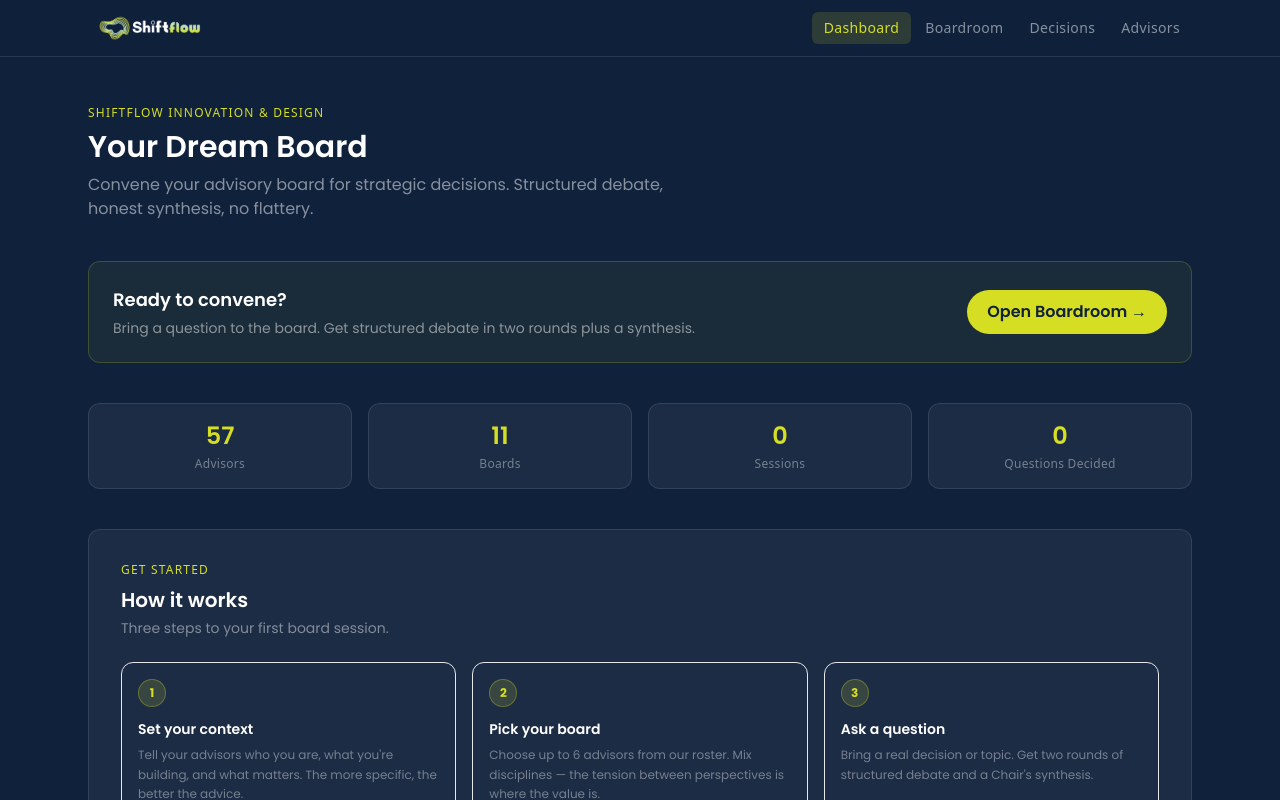
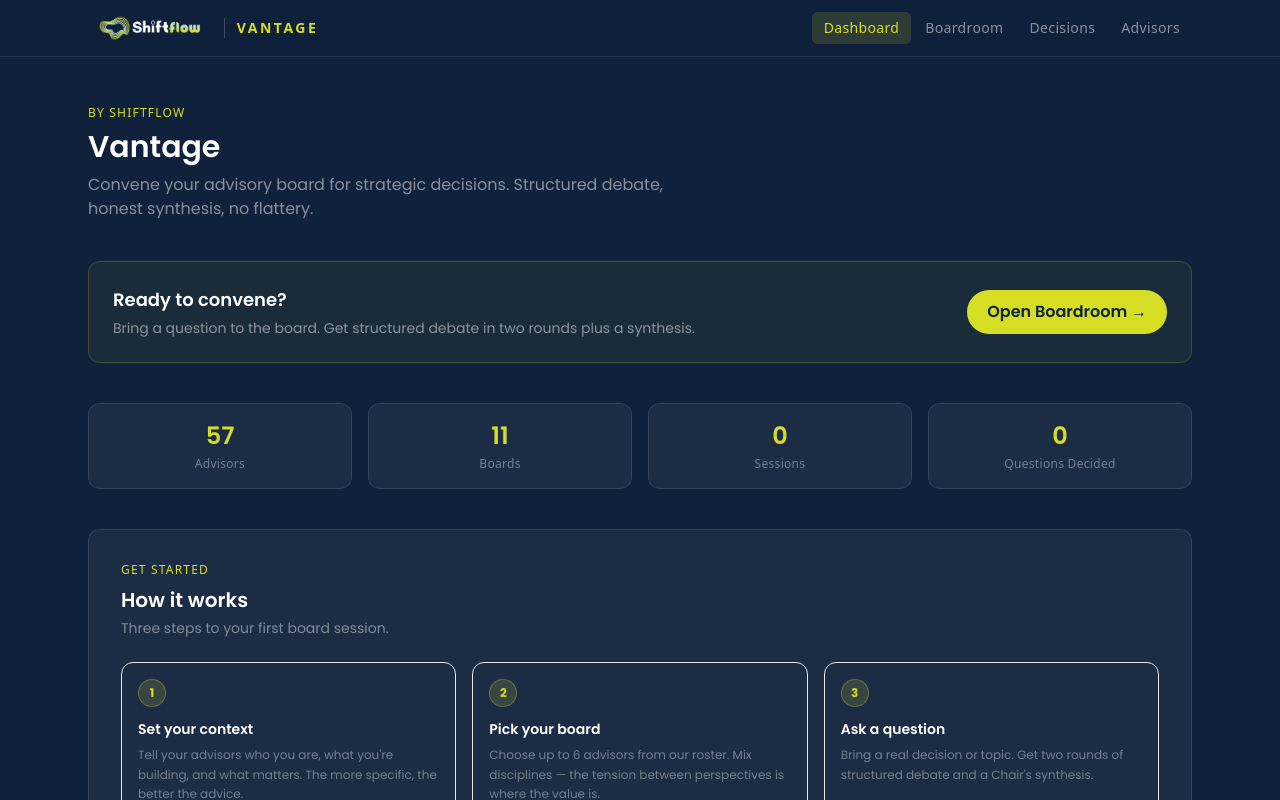
Before and after one commit to shift506/dream-board, a Next.js app: page / in a window 1280 px wide. Shown: the top 800 px of the page. Built offline with nearby package versions, Linux system fonts and the light colour scheme; no server answers; a web font is replaced by a local one.

Commit message:
Rebrand to Vantage by ShiftFlow
Updates all user-facing product name references from "Your Dream Board" to "Vantage by ShiftFlow", including nav lockup, page title, metadata, and report footer.

Co-Authored-By: Claude Sonnet 4.6 <noreply@anthropic.com>

```diff
--- a/src/app/context/ContextEditor.tsx
+++ b/src/app/context/ContextEditor.tsx
@@ -89,7 +89,7 @@ const MODES: Record<Mode, ModeConfig> = {
       section: "About You",
       rolePlaceholder: "e.g. Co-CEO, Founder",
       orgLabel: "Organization",
-      orgPlaceholder: "e.g. ShiftFlow Innovation & Design",
+      orgPlaceholder: "e.g. Acme Corp, your startup name…",
     },
     main: {
       section: "The Business",
--- a/src/app/decisions/[slug]/DecisionClient.tsx
+++ b/src/app/decisions/[slug]/DecisionClient.tsx
@@ -306,7 +306,7 @@ h1{font-size:1.6rem;font-weight:700;line-height:1.3;color:#fff;margin-bottom:0.5
       <a href="https://shiftflow.ca" class="footer-url">shiftflow.ca</a>
     </div>
     <div class="footer-right">
-      Generated by Your Dream Board<br>
+      Generated by Vantage by ShiftFlow<br>
       <a href="https://simboard.shiftflow.ca">simboard.shiftflow.ca</a>
     </div>
   </div>
--- a/src/app/layout.tsx
+++ b/src/app/layout.tsx
@@ -13,8 +13,8 @@ const poppins = Poppins({
 });
 
 export const metadata: Metadata = {
-  title: "Your Dream Board",
-  description: "Advisory board sessions for ShiftFlow Innovation & Design",
+  title: "Vantage by ShiftFlow",
+  description: "AI-powered advisory board sessions. Structured debate, honest synthesis, no flattery.",
   icons: {
     icon: "/brand/logo/ShiftFlow-Logo-Flavicon-NewLeafMidnight.png",
   },
--- a/src/app/page.tsx
+++ b/src/app/page.tsx
@@ -27,9 +27,9 @@ export default async function DashboardPage() {
       {/* Header */}
       <div className="pt-4">
         <p className="text-new-leaf text-xs font-sub tracking-widest uppercase mb-2">
-          ShiftFlow Innovation & Design
+          by ShiftFlow
         </p>
-        <h1 className="text-3xl font-semibold text-white">Your Dream Board</h1>
+        <h1 className="text-3xl font-semibold text-white">Vantage</h1>
         <p className="text-white/50 mt-2 max-w-xl">
           Convene your advisory board for strategic decisions. Structured debate,
           honest synthesis, no flattery.
--- a/src/components/Navigation.tsx
+++ b/src/components/Navigation.tsx
@@ -16,12 +16,18 @@ export default function Navigation() {
   return (
     <nav className="border-b border-white/10 bg-galaxy/95 backdrop-blur-sm sticky top-0 z-50">
       <div className="max-w-6xl mx-auto px-4 sm:px-6 flex items-center justify-between h-14">
-        <Link href="/" className="flex items-center">
+        <Link href="/" className="flex items-center gap-3">
           <img
             src="/brand/logo/ShiftFlow-Logo-Landscape-FullColour-DarkBackground-2500x930px-72dpi.png"
             alt="ShiftFlow"
             className="h-8 sm:h-[46px] w-auto"
           />
+          <span className="hidden sm:flex items-center gap-3">
+            <span className="w-px h-5 bg-white/20 rounded-full" />
+            <span className="font-sub font-bold tracking-[0.18em] text-sm text-new-leaf uppercase leading-none">
+              Vantage
+            </span>
+          </span>
         </Link>
 
         <div className="hidden sm:flex items-center gap-0.5">
```
